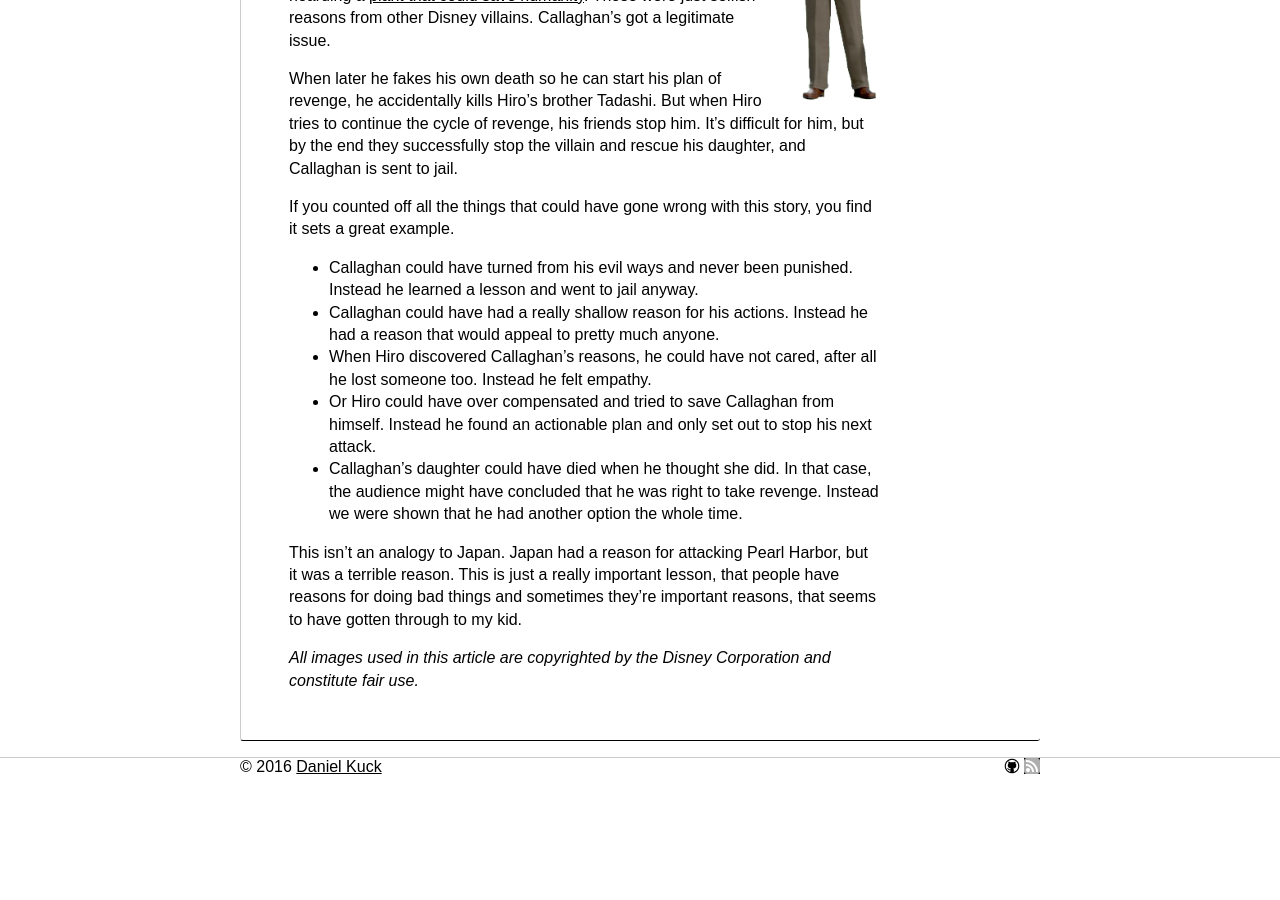
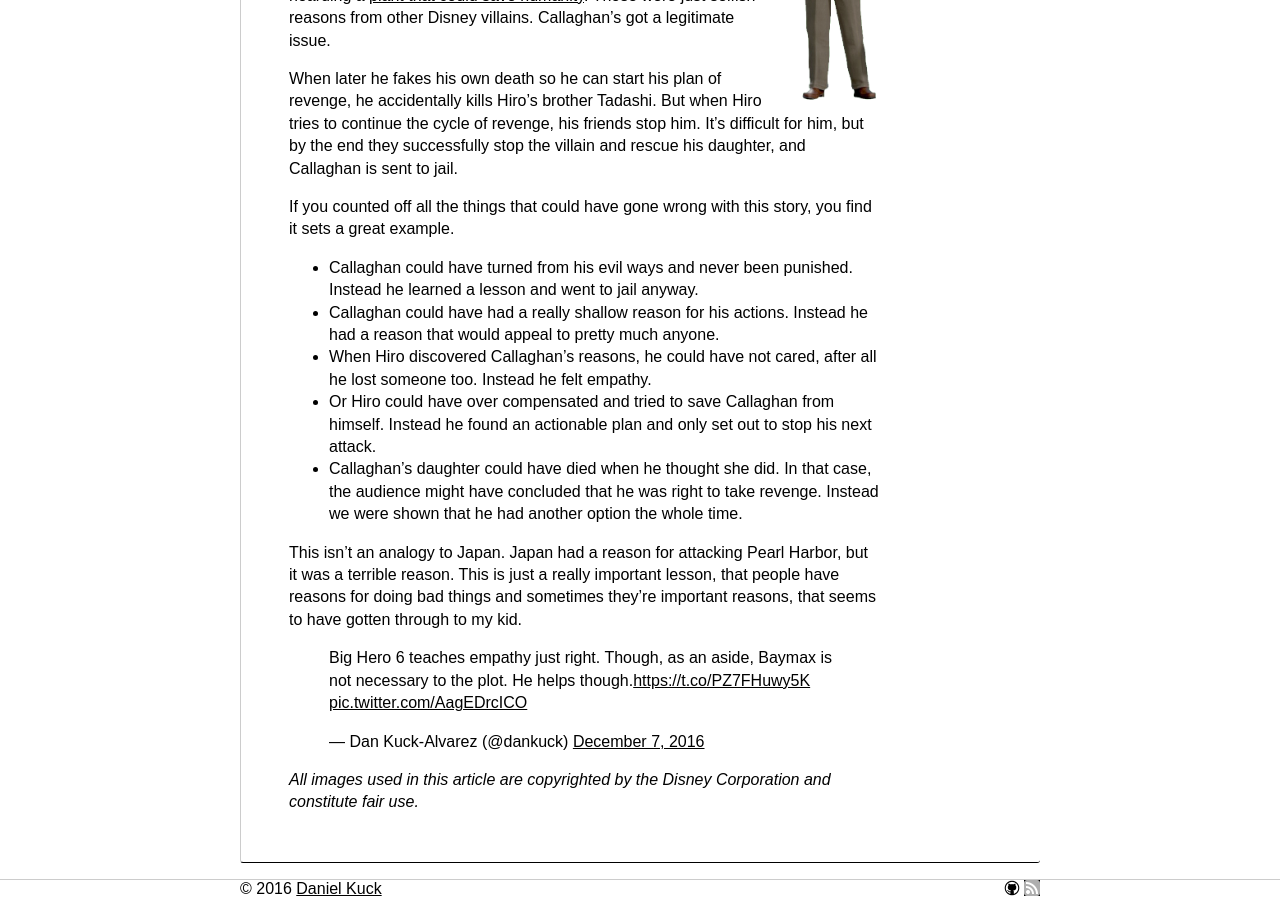
Before and after one commit to dankuck/dankuck.github.io, a Jekyll site: the page built from _posts/2016-12-07-big-hero-6.md, in a window 1280 px wide and 900 px high, scrolled down 896 px. Built offline with Jekyll 4.4.1, drawn with Linux system fonts in a browser that asks for light colours; comment, search, counter and statistics services are not loaded; before the commit the page ends 1674 px from its top, so only the background shows below that.

Commit message:
Here's a discussion post

```diff
--- a/_posts/2016-12-07-big-hero-6.md
+++ b/_posts/2016-12-07-big-hero-6.md
@@ -36,4 +36,7 @@
 
 This isn't an analogy to Japan. Japan had a reason for attacking Pearl Harbor, but it was a terrible reason. This is just a really important lesson, that people have reasons for doing bad things and sometimes they're important reasons, that seems to have gotten through to my kid.
 
+<blockquote class="twitter-tweet" data-lang="en"><p lang="en" dir="ltr">Big Hero 6 teaches empathy just right. Though, as an aside, Baymax is not necessary to the plot. He helps though.<a href="https://t.co/PZ7FHuwy5K">https://t.co/PZ7FHuwy5K</a> <a href="https://t.co/AagEDrcICO">pic.twitter.com/AagEDrcICO</a></p>&mdash; Dan Kuck-Alvarez (@dankuck) <a href="https://twitter.com/dankuck/status/806613188867477506">December 7, 2016</a></blockquote>
+<script async src="//platform.twitter.com/widgets.js" charset="utf-8"></script>
+
 <i>All images used in this article are copyrighted by the Disney Corporation and constitute fair use.</i>
```
